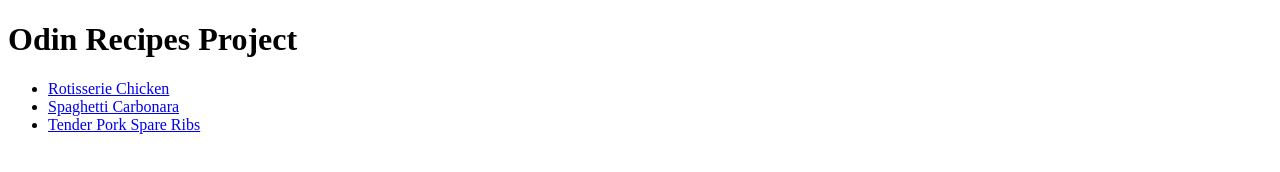
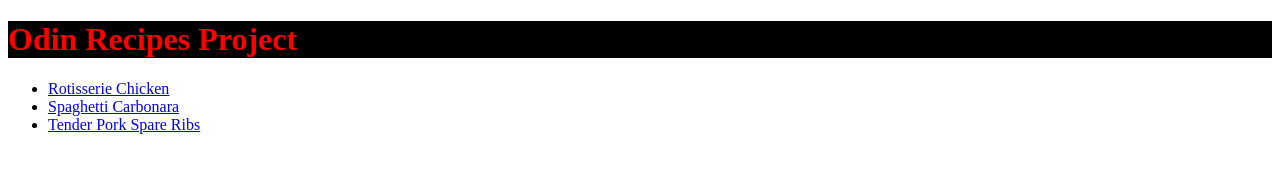
Before and after one commit to ryansant/odin-recipes, a plain HTML site: page index.html in a window 1280 px wide. Drawn offline with Linux system fonts and the light colour scheme.

Commit message:
Added CSS File

```diff
--- /dev/null
+++ b/assets/css/styles.css
@@ -0,0 +1,4 @@
+h1 {
+    color: red;
+    background-color: black;
+}
--- a/index.html
+++ b/index.html
@@ -4,6 +4,7 @@
     <meta charset="utf8">
     <meta name="viewport" content="width=device-width, initial-scale=1.0">
     <title>Odin Recipes</title>
+    <link rel="stylesheet" href="./assets/css/styles.css">
 </head>
 <body>
     <h1>Odin Recipes Project</h1>
```
